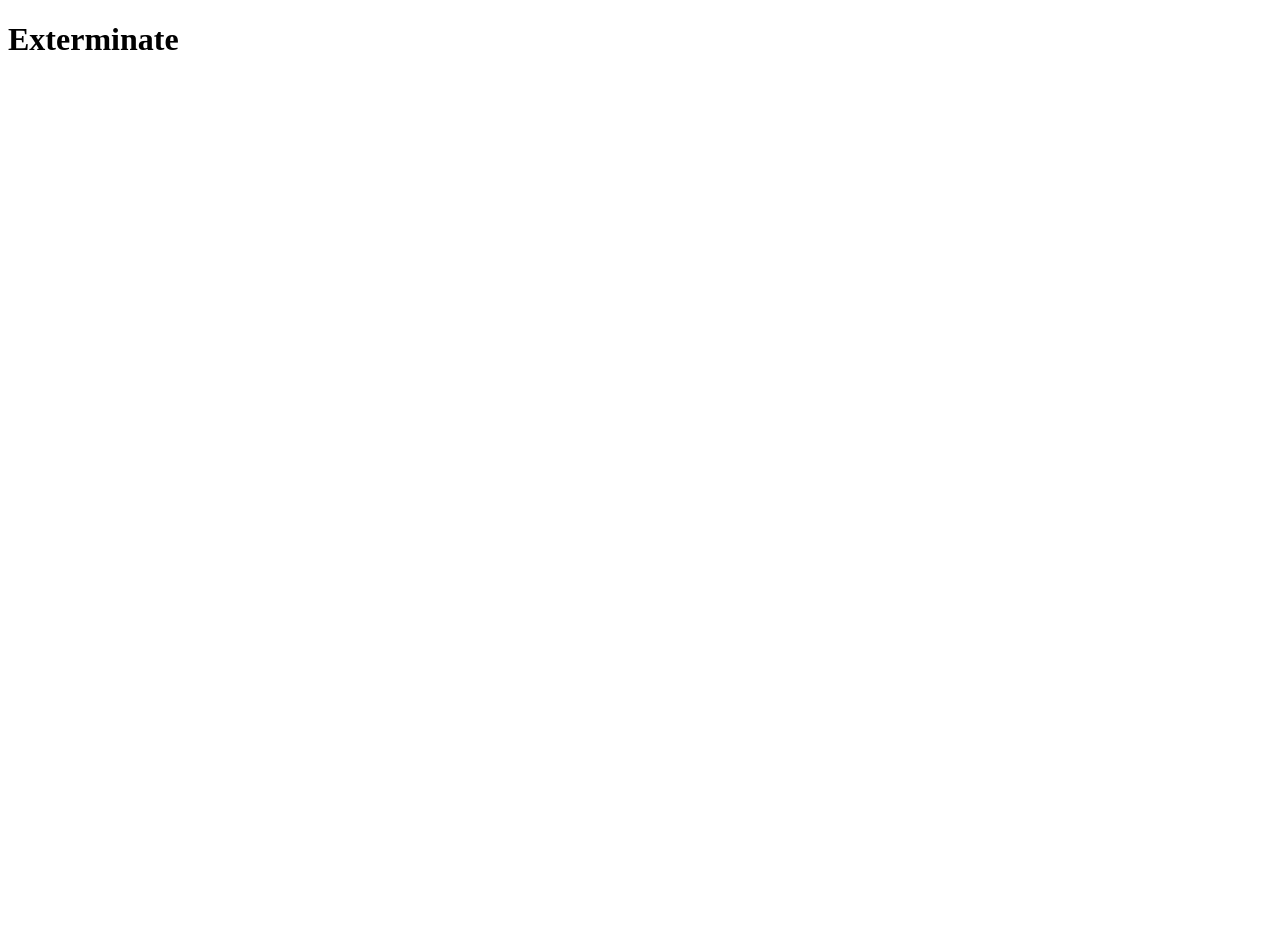
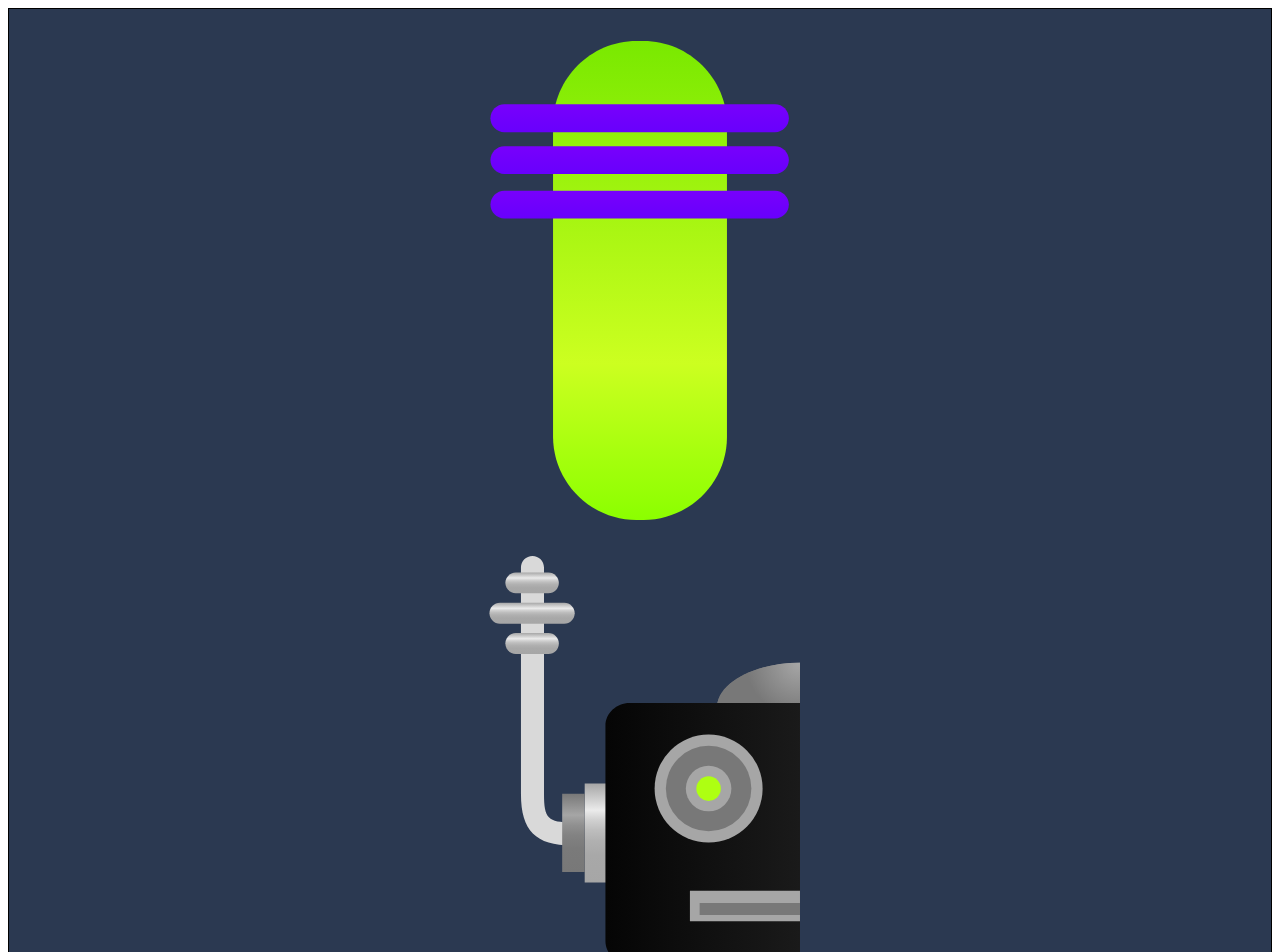
Before and after one commit to evanthefive/dsn1674-assignment-6, a plain HTML site: page index.html in a window 1280 px wide. Shown: the top 952 px of the page. Before the commit the page ends 800 px from the top, so only its background shows below. Drawn offline with Linux system fonts and the light colour scheme; a web font is replaced by a local one.

Commit message:
Updated html and added more css

```diff
--- a/css/main.css
+++ b/css/main.css
@@ -0,0 +1,19 @@
+html{
+	box-sizing: border-box;
+}
+
+*, *::before, *::after{
+	box-sizing: inherit;
+}
+
+header{
+	border: 1px solid black;
+	position: relative;
+	background-color: #2b3951;
+}
+
+div{
+	position: relative;
+	width: 320px;
+	margin: 0 auto;
+}
--- a/index.html
+++ b/index.html
@@ -1,19 +1,29 @@
-<!DOCTYPE html>
-<html lang "en-ca">
+<!Doctype html>
+<html lang="en-ca">
 <head>
-  <meta charset="utf-8">
-  <title>Exterminate</title>
-  <meta name="viewport" content="width=device-width,intial-scale=1">
-  <link href="css/main.css" rel="stylesheet">
-  <link href='http://fonts.googleapis.com/css?family=Contrail+One' rel='stylesheet' type='text/css'>
+	<meta charset="utf-8">
+	<title>Exterminate</title>
+	<meta name="viewport" content="width=device-width", intial-scale="1">
+	<link href="css/main.css" rel="stylesheet">
+	<link href='http://fonts.googleapis.com/css?family=Contrail+One' rel='stylesheet' type='text/css'>
 </head>
 <body>
 
-<header>
+	<header>
+		<div>
+			<img class="robotbrain" src="images/robot-brain.svg" alt="">
+			<img class="robotlefthead" src="images/robot-head-left.svg" alt="">
+			<img class="robotrighthead" src="images/robot-head-right.svg" alt="">
+			<img class="robotbody" src="images/robot-body.svg" alt="">
+		</div>
+	</header>
+
+	<footer>
+		<p>Exterminate</p>
+	</footer>
 
 
-  <h1>Exterminate</h1>
-</header>
+
 
 </body>
 </html>
```
Also changed, not shown: images/robot-body.svg (added), images/robot-brain.svg (added), images/robot-head-left.svg (added), images/robot-head-right.svg (added).
